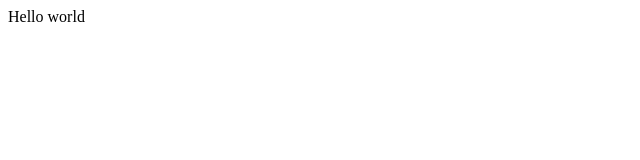
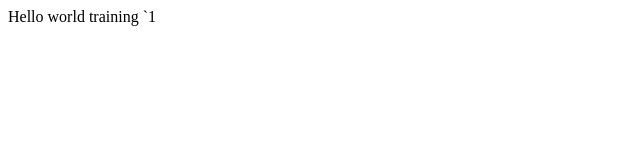
Before and after one commit to sanishmdhr96/github-class, a plain HTML site: page index.html in a window 1280 px wide. Shown: the full height of the page, 0-640 px from the left. Drawn offline with Linux system fonts and the light colour scheme.

Commit message:
utpatyang kaam gareko

```diff
--- a/index.html
+++ b/index.html
@@ -6,6 +6,6 @@
     <title>Document</title>
   </head>
   <body>
-    Hello world
+    Hello world training `1
   </body>
 </html>
```
